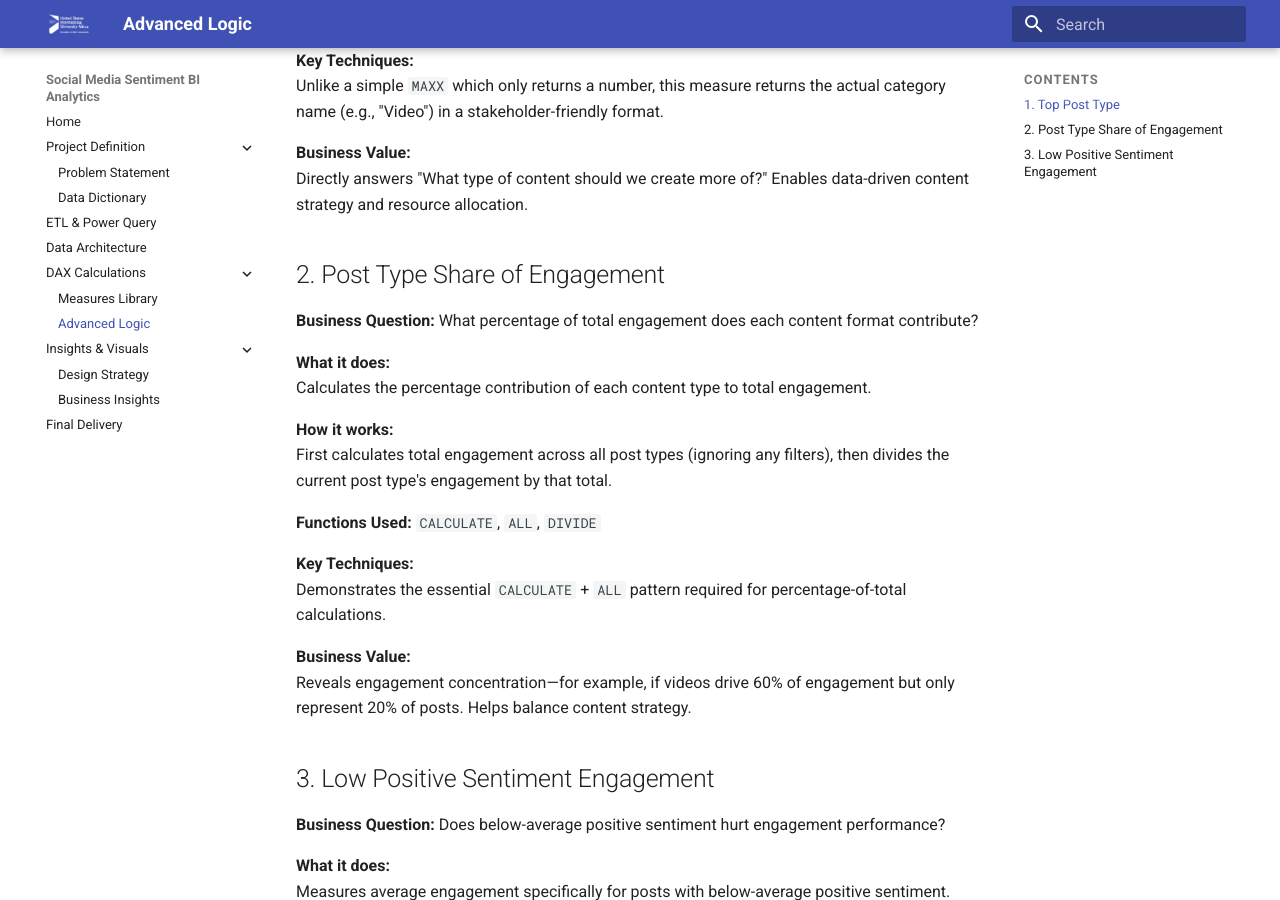
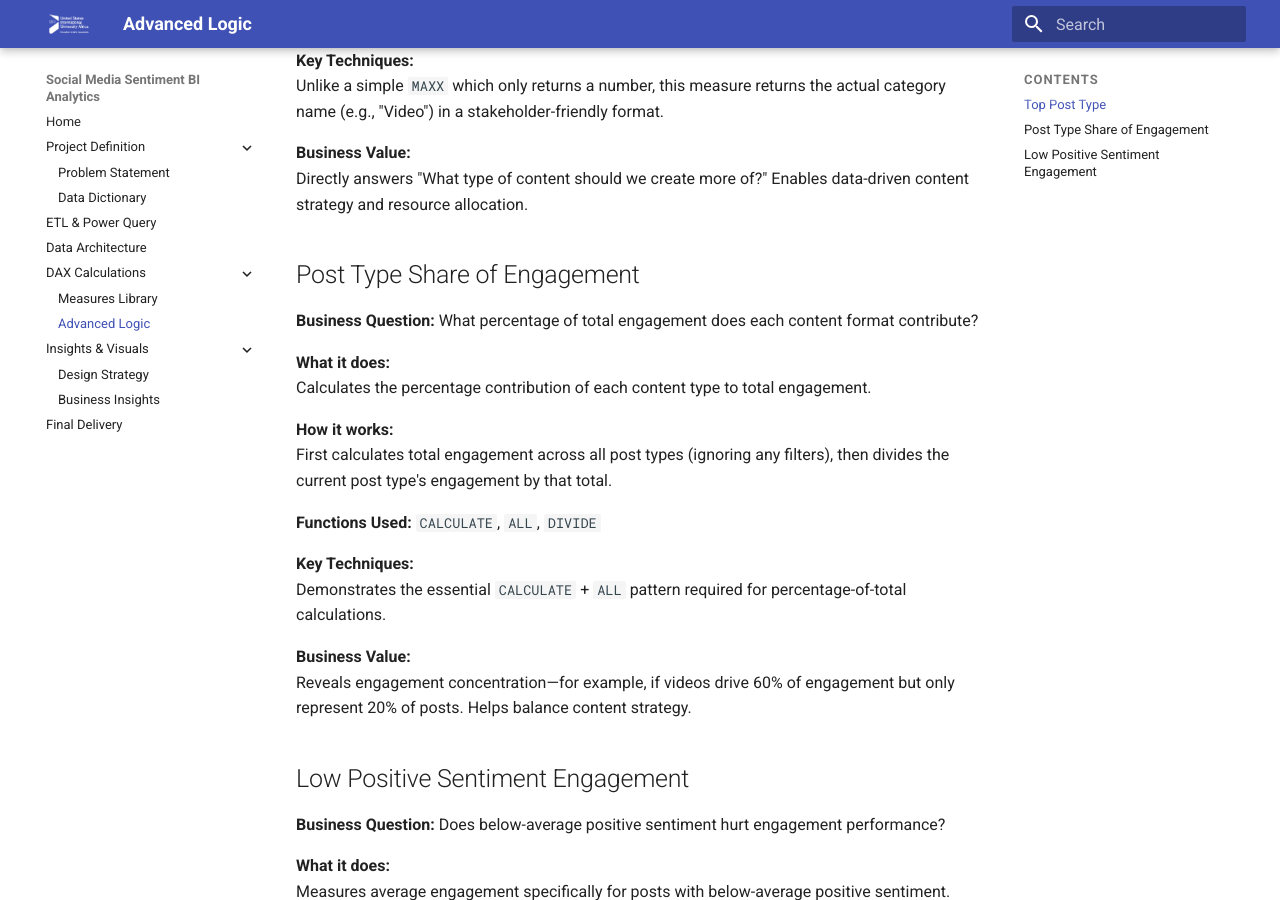
Before and after one commit to mistiusiu/DSA3050_SS26_USIU_BI_Group_Project, an MkDocs documentation site: the page built from docs/dax-development/logic-deep-dive.md, in a window 1280 px wide and 900 px high, scrolled down 543 px. Built offline with MkDocs 1.6.1 and Material for MkDocs 9.7.7, drawn with Linux system fonts in a browser that asks for light colours; some of the changed text lies outside the part shown.

Commit message:
docs: Formatting

```diff
--- a/docs/dax-development/logic-deep-dive.md
+++ b/docs/dax-development/logic-deep-dive.md
@@ -2,7 +2,7 @@
 
 Three advanced measures are highlighted below to demonstrate DAX proficiency and business logic implementation:
 
-## 1. Top Post Type
+## Top Post Type
 
 **Business Question:** Which content format drives the most engagement?
 
@@ -22,7 +22,7 @@ Directly answers "What type of content should we create more of?" Enables data-d
 
 
 
-## 2. Post Type Share of Engagement
+## Post Type Share of Engagement
 
 **Business Question:** What percentage of total engagement does each content format contribute?
 
@@ -42,7 +42,7 @@ Reveals engagement concentration—for example, if videos drive 60% of engagemen
 
 
 
-## 3. Low Positive Sentiment Engagement
+## Low Positive Sentiment Engagement
 
 **Business Question:** Does below-average positive sentiment hurt engagement performance?
 
```
Also changed, not shown: 1 other file.
